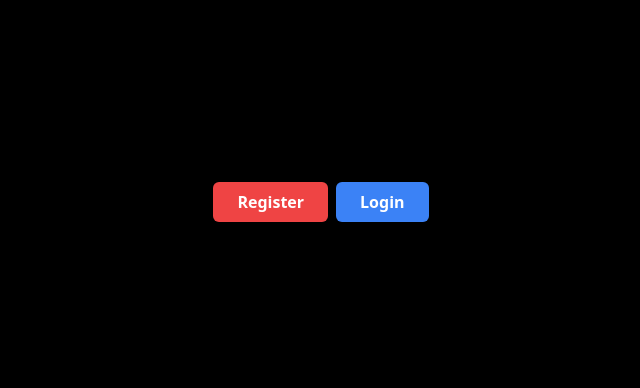
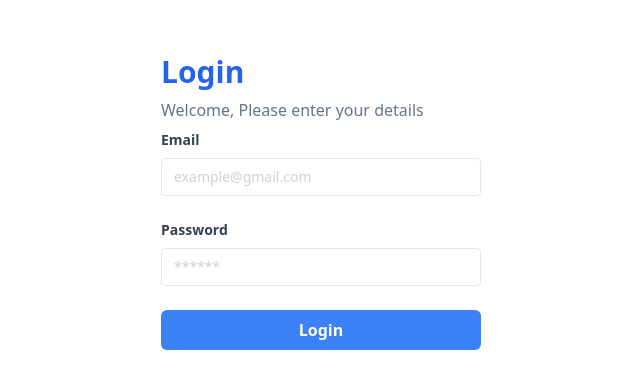
Before and after one commit to maulanayusup701/React-Learning, a React (Vite) app: page / in a window 1280 px wide. Shown: the part 198-586 px from the top of the page, without its empty margins (319-959 px from the left). Built offline with nearby package versions, Linux system fonts and the light colour scheme.

Commit message:
atomic design

```diff
--- a/src/App.jsx
+++ b/src/App.jsx
@@ -1,26 +1,8 @@
-import React from "react";
-
-const Button = (props) => {
-  const { variant, children } = props; // example default value: {varian = bg-red-500}, children = Login
-  return (
-    <button
-      class={`h-10 px-6 font-semibold rounded-md ${variant} text-white`}
-      type="submit"
-    >
-      {children}
-    </button>
-  );
-};
+import LoginPage from "./pages/login.jsx";
+import RegisterPage from "./pages/register.jsx";
 function App() {
-  return (
-    <div className="flex justify-center bg-black min-h-screen items-center">
-      <div className="flex gap-x-2">
-        {/* //login and register are a special component that can capture tags within the component */}
-        <Button variant="bg-red-500">Register</Button>
-        <Button variant="bg-blue-500">Login</Button>
-      </div>
-    </div>
-  );
+  return <LoginPage />;
+  return <RegisterPage />;
 }
 
 export default App;
--- /dev/null
+++ b/src/components/Elements/Button/index.jsx
@@ -0,0 +1,13 @@
+const Button = (props) => {
+  const { classname, children } = props; // example default value: {varian = bg-red-500}, children = Login
+  return (
+    <button
+      className={`h-10 px-6 font-semibold rounded-md ${classname} text-white`}
+      type="submit"
+    >
+      {children}
+    </button>
+  );
+};
+
+export default Button;
--- /dev/null
+++ b/src/components/Elements/Input/Index.jsx
@@ -0,0 +1,13 @@
+import Label from "./Label";
+import Input from "./Input";
+const InputForm = (props) => {
+  const { label, type, name, placeholder } = props;
+  return (
+    <div className="mb-6">
+      <Label htmlFor={name}>{label}</Label>
+      <Input type={type} name={name} id={name} placeholder={placeholder} />
+    </div>
+  );
+};
+
+export default InputForm;
--- /dev/null
+++ b/src/components/Elements/Input/Input.jsx
@@ -0,0 +1,14 @@
+const input = (props) => {
+  const { type, placeholder, name } = props;
+  return (
+    <input
+      type={type}
+      name={name}
+      id={name}
+      className="text-sm border rounded w-full py-2 px-3 text-slate-700 placeholder:opacity-50"
+      placeholder={placeholder}
+    />
+  );
+};
+
+export default input;
--- /dev/null
+++ b/src/components/Elements/Input/Label.jsx
@@ -0,0 +1,12 @@
+const Label = (props) => {
+  const { htmlFor, children } = props;
+  return (
+    <label
+      htmlFor={htmlFor}
+      className="block text-slate-700 text-sm font-bold mb-2"
+    >
+      {children}
+    </label>
+  );
+};
+export default Label;
--- /dev/null
+++ b/src/components/Fragment/FormLogin.jsx
@@ -0,0 +1,26 @@
+import InputForm from "../Elements/Input/Index";
+import Button from "../Elements/Button";
+const FormLogin = () => {
+  return (
+    <form action="" className="">
+      <InputForm
+        label="Email"
+        type="email"
+        name="email"
+        id="email"
+        placeholder="example@gmail.com"
+      />
+
+      <InputForm
+        label="Password"
+        type="password"
+        name="password"
+        id="password"
+        placeholder="******"
+      />
+
+      <Button classname="bg-blue-500 w-full">Login</Button>
+    </form>
+  );
+};
+export default FormLogin;
--- /dev/null
+++ b/src/components/Fragment/FormRegister.jsx
@@ -0,0 +1,41 @@
+import InputForm from "../Elements/Input/Index";
+import Button from "../Elements/Button";
+const FormLogin = () => {
+  return (
+    <form action="" className="">
+      <InputForm
+        label="Fullname"
+        type="text"
+        name="fullname"
+        id="fullname"
+        placeholder="Insert your fullname"
+      />
+      <InputForm
+        label="Email"
+        type="email"
+        name="email"
+        id="email"
+        placeholder="example@gmail.com"
+      />
+
+      <InputForm
+        label="Password"
+        type="password"
+        name="password"
+        id="password"
+        placeholder="******"
+      />
+
+      <InputForm
+        label="Confirm Password"
+        type="confirm-password"
+        name="confirm-password"
+        id="confirm-password"
+        placeholder="******"
+      />
+
+      <Button classname="bg-blue-500 w-full">Register</Button>
+    </form>
+  );
+};
+export default FormLogin;
--- /dev/null
+++ b/src/components/Layouts/authLayouts.jsx
@@ -0,0 +1,16 @@
+const authLayout = (props) => {
+  const { children, title } = props;
+  return (
+    <div className="flex justify-center min-h-screen items-center">
+      <div className="w-full max-w-xs">
+        <h1 className="text-blue-600 text-3xl font-bold mb-2">{title}</h1>
+        <p className="font-medium text-slate-500 mb-2">
+          Welcome, Please enter your details
+        </p>
+        {children}
+      </div>
+    </div>
+  );
+};
+
+export default authLayout;
--- /dev/null
+++ b/src/pages/login.jsx
@@ -0,0 +1,10 @@
+import AuthLayout from "../components/Layouts/authLayouts";
+import FormLogin from "../components/Fragment/FormLogin";
+const LoginPage = (props) => {
+  return (
+    <AuthLayout title="Login">
+      <FormLogin />
+    </AuthLayout>
+  );
+};
+export default LoginPage;
--- /dev/null
+++ b/src/pages/register.jsx
@@ -0,0 +1,10 @@
+import AuthLayout from "../components/Layouts/authLayouts";
+import FormRegister from "../components/Fragment/FormRegister";
+const RegisterPage = (props) => {
+  return (
+    <AuthLayout title="Register">
+      <FormRegister />
+    </AuthLayout>
+  );
+};
+export default RegisterPage;
```
